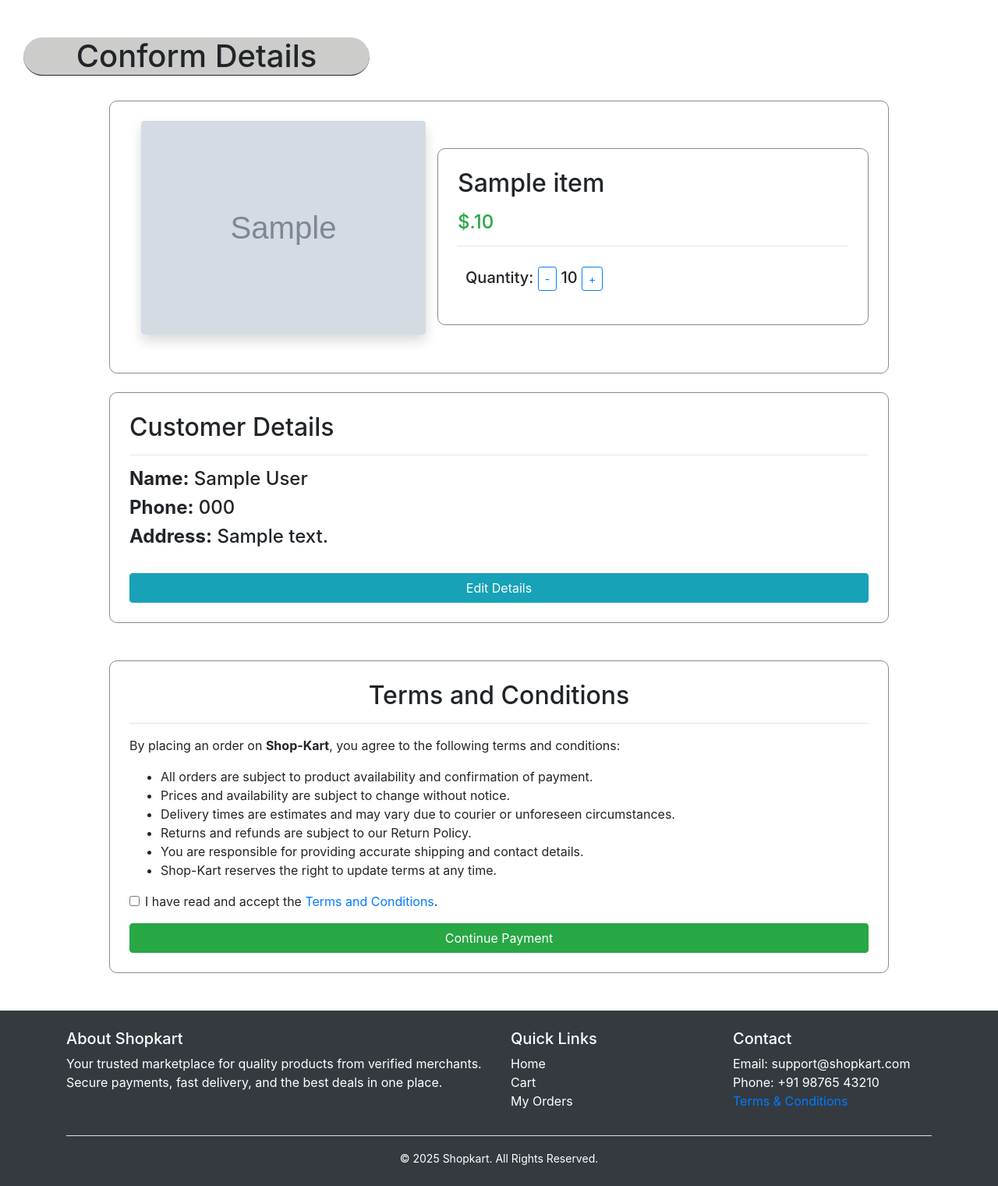
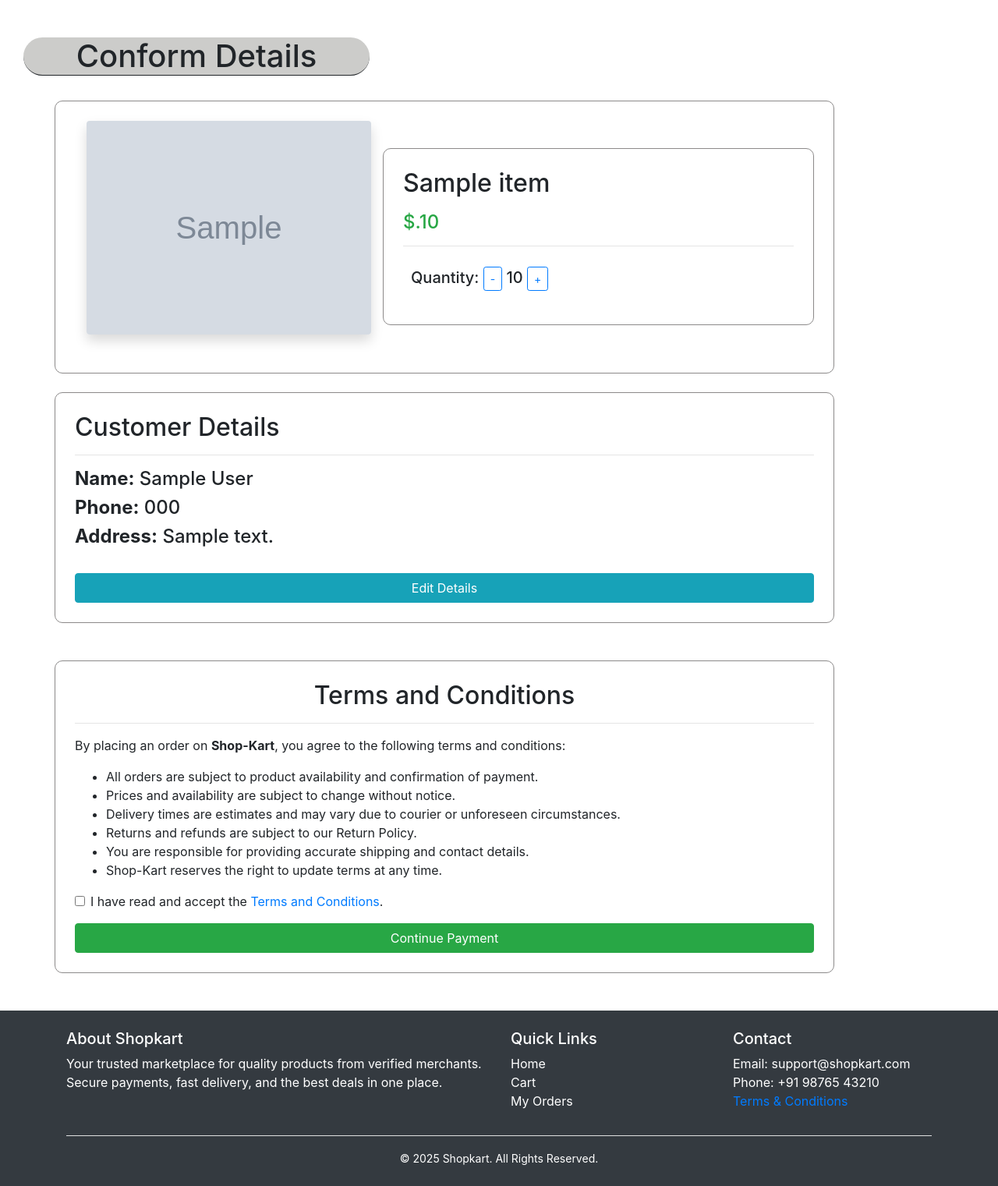
Before and after one commit to 6jp9/my_project, a Django app: template templates/home/buyitem.html in a window 1280 px wide. Shown: the part 66-1587 px from the top of the page at 78% size. Run offline with Django 3.2, Linux system fonts and the light colour scheme; the template is opened without the code that fills it: most values are stand-ins (such as "Sample title", 1, 10 or a date in 2020); grey boxes marked "Sample" are stand-in pictures.

Commit message:
buy template changes and terms and conditioons added

```diff
--- a/templates/home/buyitem.html
+++ b/templates/home/buyitem.html
@@ -3,7 +3,7 @@
 {% block body_block %}
 <div class="container mt-5">
     <h1>Conform Details</h1><br>
-    <div class="row align-items-center" style="display: flex; justify-content: center;align-items: center; width: ;">
+    <div class="row align-items-center" style="display: flex; justify-content: center;align-items: center; width: 1000px;">
 
         <!-- Product Image -->
          <div style="border: 1px solid rgb(140, 138, 138); border-radius: 10px; padding: 25px; width: 1000px;height: fit-content; display: flex; justify-content: center; align-items: center;">
```
